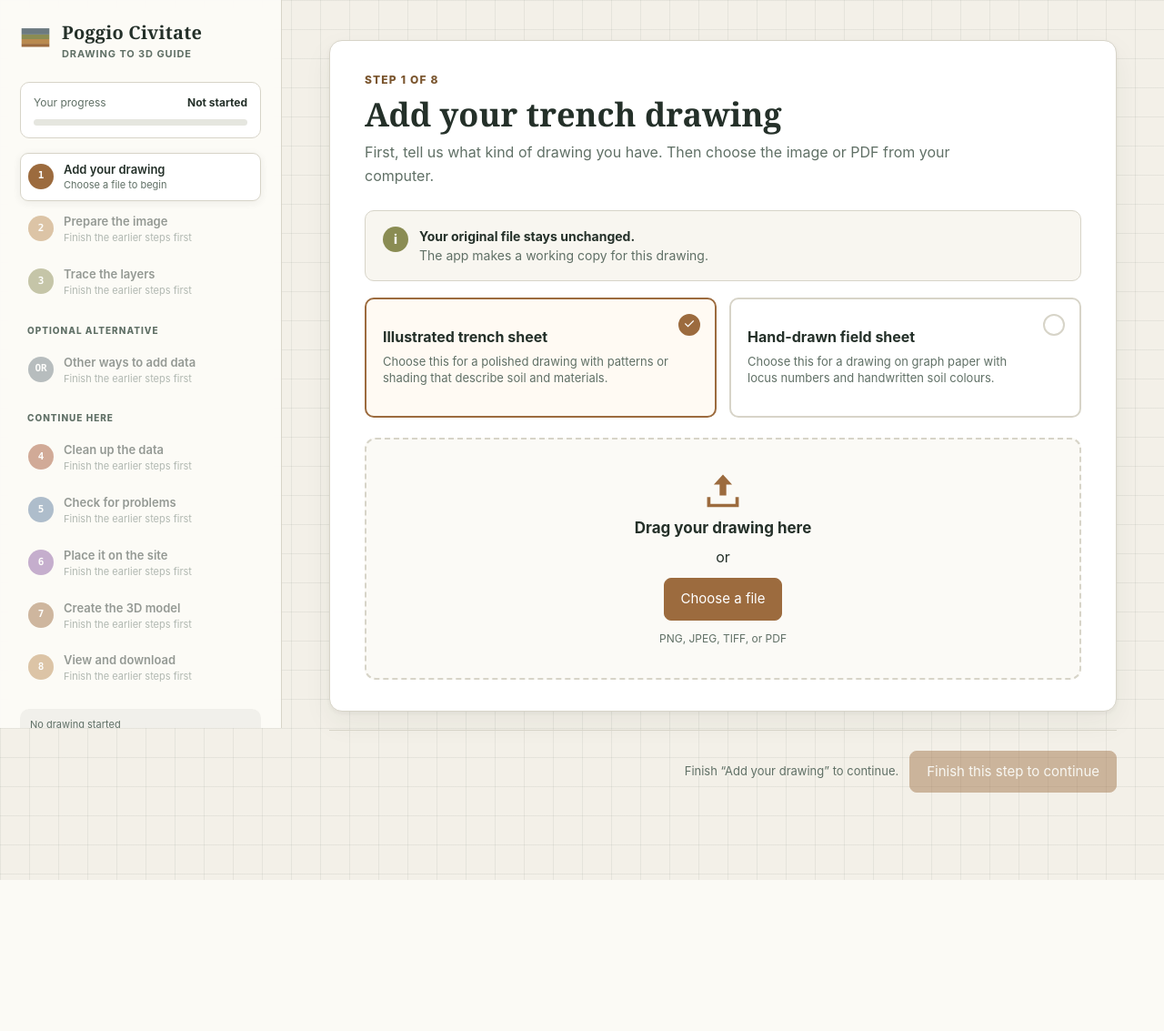
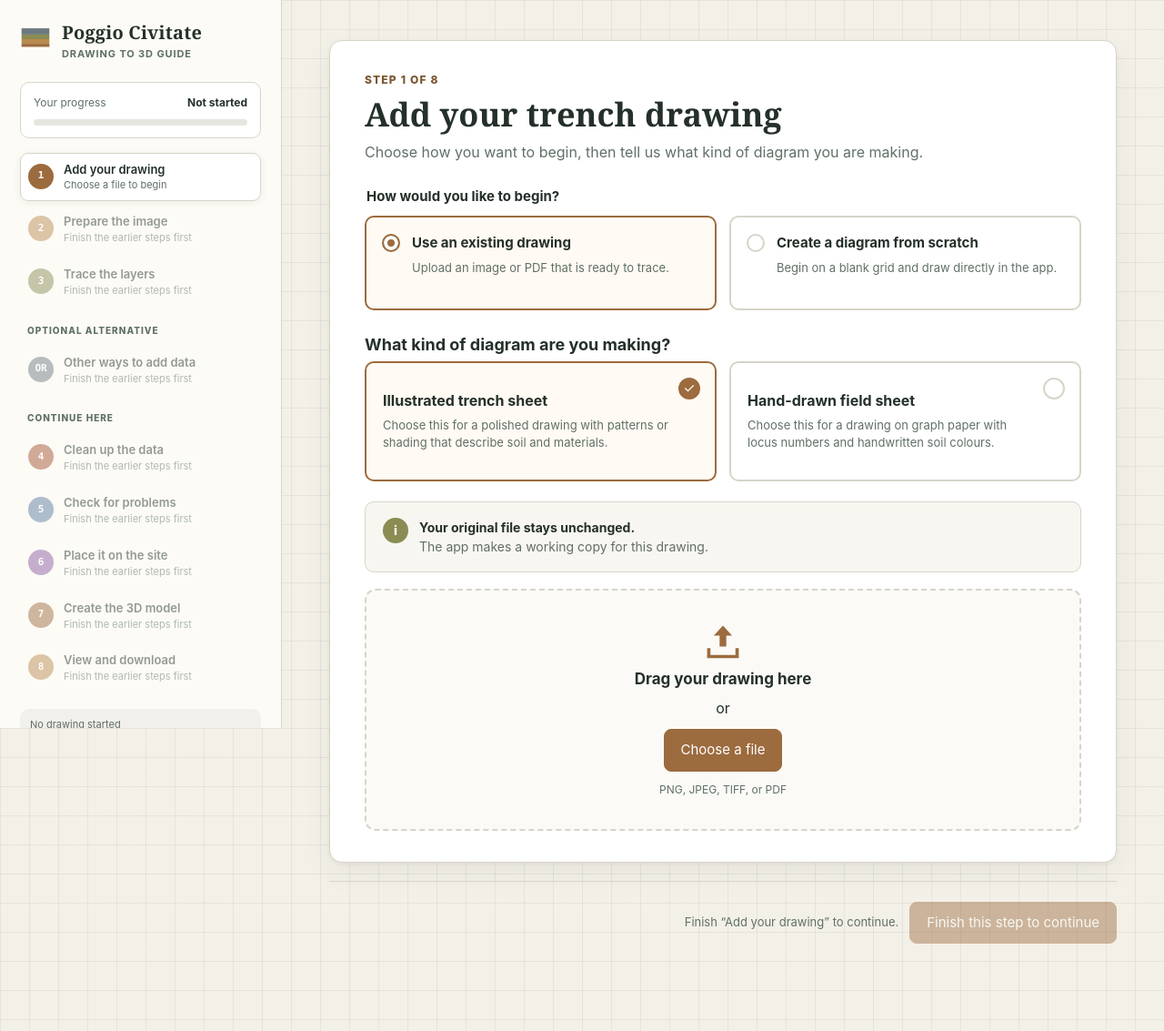
Before and after one commit to jennarbates/StratigraphyGenerator, a Flask app: page / in a window 1280 px wide. Shown: the whole page at 91% size. Before the commit the page ends 967 px from the top, so only its background shows below. Run offline with Flask 3, Linux system fonts and the light colour scheme.

Commit message:
UI choice for drawing

```diff
--- a/poggio_webapp/static/app/stages/scan.js
+++ b/poggio_webapp/static/app/stages/scan.js
@@ -4,19 +4,79 @@ import { invalidateDownstream, state } from "../core/state.js";
 import { $content, banner, errorBanner } from "../core/ui.js";
 
 export function renderScan() {
-  $content.innerHTML = `
-    <div class="panel">
-      <div class="stage-kicker">Step 1 of 8</div>
-      <h2>Add your trench drawing</h2>
-      <p class="lede">First, tell us what kind of drawing you have. Then choose
-      the image or PDF from your computer.</p>
-
+  const startContent = state.startMethod === "blank"
+    ? `
+      <div class="action-card blank-start">
+        <h3>Start with a blank grid</h3>
+        <p id="blankGridDescription">Open an empty drawing canvas with a grid,
+        then add the lines and details for your diagram.</p>
+        <button type="button" id="openBlankCanvas"
+                aria-describedby="blankGridDescription blankStartStatus">
+          Open blank drawing canvas
+        </button>
+        <div class="blank-start-status" id="blankStartStatus"
+             role="status" aria-live="polite" aria-atomic="true"></div>
+      </div>
+    `
+    : `
       <div class="plain-note">
         <span class="note-icon" aria-hidden="true">i</span>
         <span><strong>Your original file stays unchanged.</strong><br>
         The app makes a working copy for this drawing.</span>
       </div>
 
+      <div class="dropzone" id="dropzone" role="button" tabindex="0"
+           aria-label="Choose a trench drawing from your computer">
+        <input type="file" id="fileInput" accept=".png,.jpg,.jpeg,.pdf,.tif,.tiff">
+        <svg class="dropzone-icon" viewBox="0 0 48 48" aria-hidden="true">
+          <path fill="currentColor" d="M24 5 13 17h7v13h8V17h7L24 5Zm-15 27v8h30v-8h4v12H5V32h4Z"/>
+        </svg>
+        <strong id="dzLabel">${state.scan.filename ? `${state.scan.filename} is ready` : "Drag your drawing here"}</strong>
+        <span>or</span>
+        <button type="button" id="chooseFile">Choose a file</button>
+        <span class="file-types">PNG, JPEG, TIFF, or PDF</span>
+      </div>
+
+      <div id="scanError"></div>
+      <div id="scanPreview"></div>
+    `;
+
+  $content.innerHTML = `
+    <div class="panel">
+      <div class="stage-kicker">Step 1 of 8</div>
+      <h2>Add your trench drawing</h2>
+      <p class="lede">Choose how you want to begin, then tell us what kind of
+      diagram you are making.</p>
+
+      <fieldset class="start-method-choice">
+        <legend>How would you like to begin?</legend>
+        <div class="start-method-options">
+          <label class="start-method-card">
+            <input type="radio" name="startMethod" value="upload"
+                   ${state.startMethod === "upload" ? "checked" : ""}>
+            <span class="start-method-card-content">
+              <span class="start-method-indicator" aria-hidden="true"></span>
+              <span class="start-method-copy">
+                <strong>Use an existing drawing</strong>
+                <span>Upload an image or PDF that is ready to trace.</span>
+              </span>
+            </span>
+          </label>
+          <label class="start-method-card">
+            <input type="radio" name="startMethod" value="blank"
+                   ${state.startMethod === "blank" ? "checked" : ""}>
+            <span class="start-method-card-content">
+              <span class="start-method-indicator" aria-hidden="true"></span>
+              <span class="start-method-copy">
+                <strong>Create a diagram from scratch</strong>
+                <span>Begin on a blank grid and draw directly in the app.</span>
+              </span>
+            </span>
+          </label>
+        </div>
+      </fieldset>
+
+      <h3 class="choice-heading">What kind of diagram are you making?</h3>
       <div class="sheet-type-choice">
         <button type="button" class="sheet-card ${state.sheetType === "illustrator" ? "selected" : ""}"
                 data-type="illustrator" aria-pressed="${state.sheetType === "illustrator"}">
@@ -34,22 +94,17 @@ export function renderScan() {
         </button>
       </div>
 
-      <div class="dropzone" id="dropzone" role="button" tabindex="0"
-           aria-label="Choose a trench drawing from your computer">
-        <input type="file" id="fileInput" accept=".png,.jpg,.jpeg,.pdf,.tif,.tiff">
-        <svg class="dropzone-icon" viewBox="0 0 48 48" aria-hidden="true">
-          <path fill="currentColor" d="M24 5 13 17h7v13h8V17h7L24 5Zm-15 27v8h30v-8h4v12H5V32h4Z"/>
-        </svg>
-        <strong id="dzLabel">${state.scan.filename ? `${state.scan.filename} is ready` : "Drag your drawing here"}</strong>
-        <span>or</span>
-        <button type="button" id="chooseFile">Choose a file</button>
-        <span class="file-types">PNG, JPEG, TIFF, or PDF</span>
-      </div>
-
-      <div id="scanError"></div>
-      <div id="scanPreview"></div>
+      ${startContent}
     </div>
   `;
+
+  document.querySelectorAll('input[name="startMethod"]').forEach((input) => {
+    input.addEventListener("change", () => {
+      if (!input.checked) return;
+      state.startMethod = input.value;
+      renderScan();
+    });
+  });
 
   document.querySelectorAll(".sheet-card").forEach((c) => {
     c.addEventListener("click", () => {
@@ -61,6 +116,8 @@ export function renderScan() {
   const dz = document.getElementById("dropzone");
   const input = document.getElementById("fileInput");
   const choose = document.getElementById("chooseFile");
+  if (!dz) return;
+
   dz.addEventListener("click", (event) => {
     if (event.target !== choose) input.click();
   });
--- a/poggio_webapp/static/style.css
+++ b/poggio_webapp/static/style.css
@@ -854,6 +854,101 @@ textarea{
   text-align: right;
 }
 
+.start-method-choice{
+  margin: 0 0 26px;
+  padding: 0;
+  border: 0;
+}
+
+.start-method-choice legend,
+.choice-heading{
+  margin: 0 0 10px;
+  color: var(--ink);
+  font-size: 15px;
+  font-weight: 700;
+}
+
+.start-method-options{
+  display: flex;
+  gap: 14px;
+}
+
+.start-method-card{
+  position: relative;
+  flex: 1;
+  cursor: pointer;
+}
+
+.start-method-card input{
+  position: absolute;
+  width: 1px;
+  height: 1px;
+  opacity: 0;
+}
+
+.start-method-card-content{
+  display: grid;
+  height: 100%;
+  min-height: 104px;
+  padding: 17px;
+  grid-template-columns: 22px minmax(0, 1fr);
+  gap: 11px;
+  color: var(--ink);
+  background: #fff;
+  border: 2px solid var(--panel-border);
+  border-radius: 10px;
+}
+
+.start-method-card:hover .start-method-card-content{
+  background: #fbfaf6;
+  border-color: #a9a79f;
+}
+
+.start-method-card input:focus-visible + .start-method-card-content{
+  outline: 3px solid var(--strata-1);
+  outline-offset: 2px;
+}
+
+.start-method-card input:checked + .start-method-card-content{
+  background: #fffaf3;
+  border-color: var(--strata-1);
+}
+
+.start-method-indicator{
+  width: 20px;
+  height: 20px;
+  margin-top: 1px;
+  background: #fff;
+  border: 2px solid var(--panel-border);
+  border-radius: 50%;
+}
+
+.start-method-card input:checked + .start-method-card-content .start-method-indicator{
+  background: var(--strata-1);
+  border-color: var(--strata-1);
+  box-shadow: inset 0 0 0 4px #fff;
+}
+
+.start-method-copy{
+  display: grid;
+  align-content: start;
+  gap: 6px;
+}
+
+.start-method-copy strong{
+  font-size: 15px;
+}
+
+.start-method-copy span{
+  color: var(--ink-soft);
+  font-size: 13px;
+  line-height: 1.45;
+}
+
+.choice-heading{
+  font-family: var(--font-body);
+}
+
 .sheet-type-choice{
   gap: 14px;
   margin-bottom: 22px;
@@ -953,6 +1048,24 @@ textarea{
 .upload-ready{
   color: var(--ok);
   font-weight: 700;
+}
+
+.blank-start{
+  margin-top: 0;
+}
+
+.blank-start p{
+  max-width: 62ch;
+  margin: 0 0 16px;
+  color: var(--ink-soft);
+  line-height: 1.5;
+}
+
+.blank-start-status{
+  min-height: 1.4em;
+  margin-top: 12px;
+  color: var(--ink-soft);
+  font-size: 13px;
 }
 
 .preview-card{
@@ -1168,6 +1281,7 @@ table.data-table td{
 }
 
 @media (max-width: 620px){
+  .start-method-options,
   .sheet-type-choice,
   .field-grid,
   .table-explainer{
```
